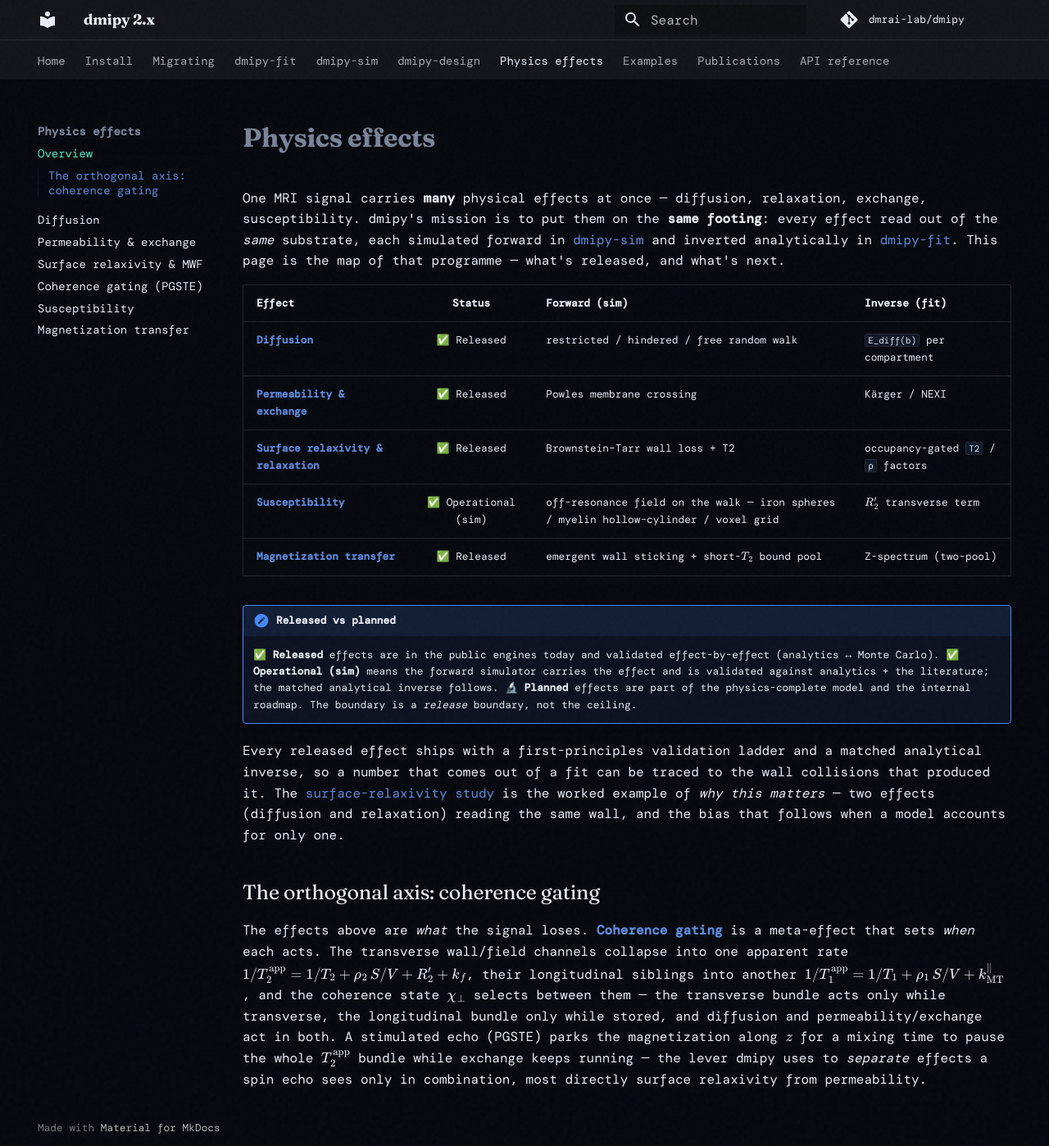
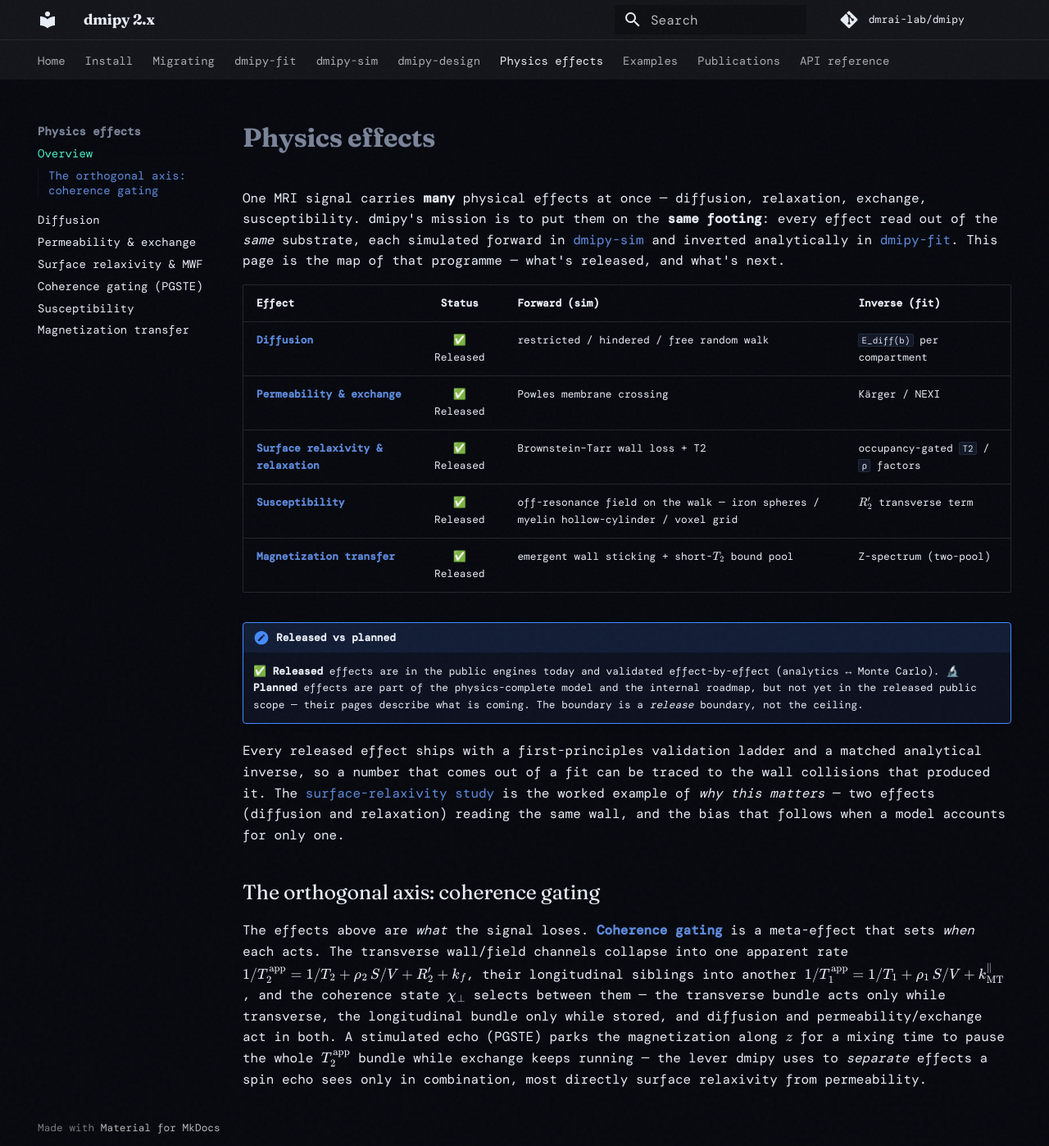
Before and after one commit to dmrai-lab/dmipy, an MkDocs documentation site: the page built from docs/physics/index.md, in a window 1280 px wide and 1398 px high. Shown: the whole window at 82% size. Built offline with MkDocs 1.6.1 and Material for MkDocs 9.7.7, drawn with Linux system fonts in a browser that asks for light colours; some web fonts are replaced; comment, search, counter and statistics services are not loaded.

Commit message:
docs(physics): susceptibility Released (merged to public dmipy-sim main)
Bump the susceptibility status from Operational (sim) to Released now that the forward
vector-Bloch susceptibility is merged to public dmipy-sim main; drop the interim
"Operational (sim)" legend tier.

Co-Authored-By: Claude Opus 4.8 <noreply@anthropic.com>

```diff
--- a/docs/physics/index.md
+++ b/docs/physics/index.md
@@ -11,15 +11,14 @@ next.
 | **[Diffusion](diffusion.md)** | ✅ Released | restricted / hindered / free random walk | `E_diff(b)` per compartment |
 | **[Permeability & exchange](permeability.md)** | ✅ Released | Powles membrane crossing | Kärger / NEXI |
 | **[Surface relaxivity & relaxation](../surface_relaxivity_bias.md)** | ✅ Released | Brownstein–Tarr wall loss + T2 | occupancy-gated `T2` / `ρ` factors |
-| **[Susceptibility](susceptibility.md)** | ✅ Operational (sim) | off-resonance field on the walk — iron spheres / myelin hollow-cylinder / voxel grid | $R_2'$ transverse term |
+| **[Susceptibility](susceptibility.md)** | ✅ Released | off-resonance field on the walk — iron spheres / myelin hollow-cylinder / voxel grid | $R_2'$ transverse term |
 | **[Magnetization transfer](magnetization_transfer.md)** | ✅ Released | emergent wall sticking + short-$T_2$ bound pool | Z-spectrum (two-pool) |
 
 !!! note "Released vs planned"
     ✅ **Released** effects are in the public engines today and validated effect-by-effect
-    (analytics ↔ Monte Carlo). ✅ **Operational (sim)** means the forward simulator carries the
-    effect and is validated against analytics + the literature; the matched analytical inverse
-    follows. 🔬 **Planned** effects are part of the physics-complete model and the internal
-    roadmap. The boundary is a *release* boundary, not the ceiling.
+    (analytics ↔ Monte Carlo). 🔬 **Planned** effects are part of the physics-complete model and
+    the internal roadmap, but not yet in the released public scope — their pages describe what is
+    coming. The boundary is a *release* boundary, not the ceiling.
 
 Every released effect ships with a first-principles validation ladder and a matched analytical
 inverse, so a number that comes out of a fit can be traced to the wall collisions that produced
```
Also changed, not shown: docs/physics/coherence_gating.md (+1 -1 lines), docs/physics/susceptibility.md (+3 -3 lines).
